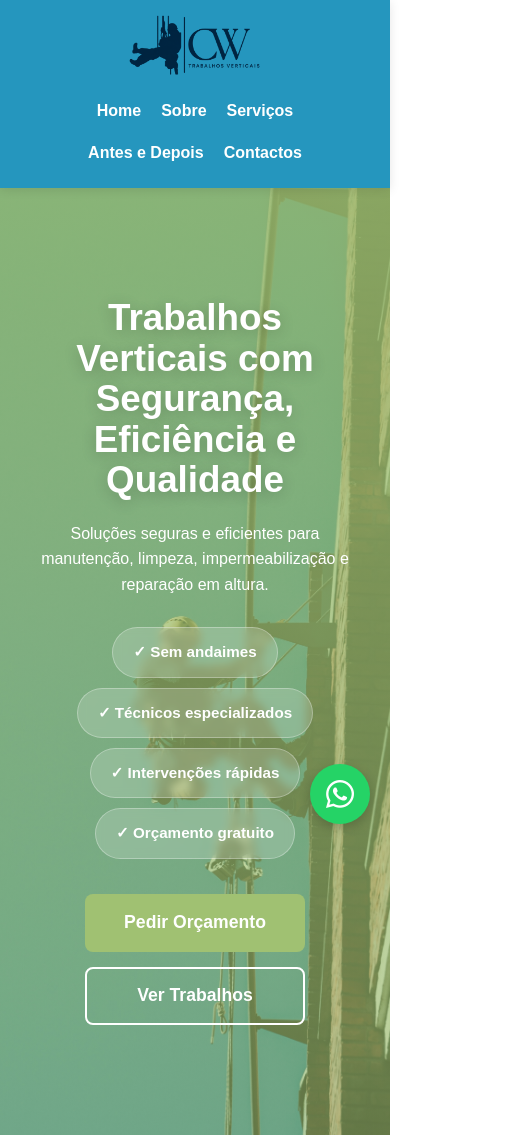
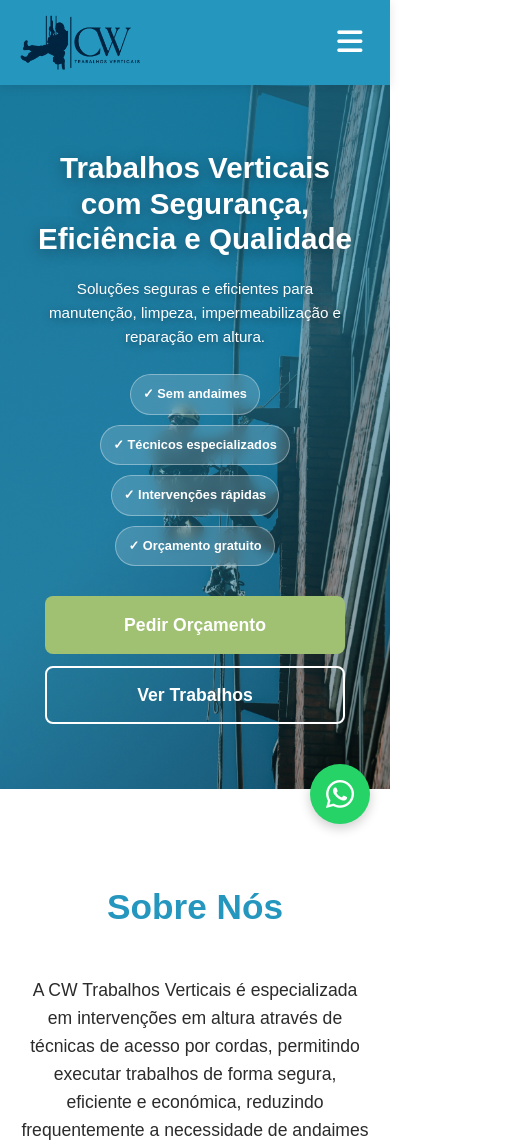
Before and after one commit to OyabunOG/CW, a plain HTML site: page index.html in a window 390 px wide. Shown: the top 1140 px of the page, 520 px wide, since content can reach past the window. Drawn offline with Linux system fonts and the light colour scheme.

Commit message:
Add files via upload

```diff
--- a/index.html
+++ b/index.html
@@ -20,34 +20,39 @@
 
 <body>
 
+
 <header>
     <div class="container">
 
         <div class="logo">
-                <a href="#"><img src="images/logocw.png" alt="CW Trabalhos Verticais"></a>
-
-                <!--<div class="logo-text">
-                    <h1>CW</h1>
-                    <span>Trabalhos Verticais</span>
-                </div>-->
+            <a href="#">
+                <img src="images/logocw.png" alt="CW Trabalhos Verticais">
+            </a>
         </div>
 
-            <nav>
+        <button class="menu-toggle"
+                type="button"
+                aria-label="Abrir menu"
+                aria-expanded="false"
+                aria-controls="main-nav">
+            <i class="fa-solid fa-bars"></i>
+        </button>
+
+        <nav id="main-nav">
             <a href="#">Home</a>
             <a href="#sobre">Sobre</a>
             <a href="#servicos">Serviços</a>
-                <!-- <a href="#projetos">Projetos</a> -->
             <a href="#antes-depois">Antes e Depois</a>
-                <!-- <a href="#certificacoes">Certificações</a> -->
             <a href="#contactos">Contactos</a>
         </nav>
 
     </div>
 </header>
 
+
 <section class="hero">
 
-		<div class="container">
+    <div class="container hero-content">
 
         <h2>Trabalhos Verticais com Segurança, Eficiência e Qualidade</h2>
 
@@ -76,6 +81,7 @@
     </div>
 
 </section>
+
 
     <section id="sobre" class="section">
 
@@ -521,7 +527,7 @@
 
 			<span>Siga-nos no Instagram</span>
 
-			<a href="https://www.instagram.com/clea.nwave/" target="_blank" aria-label="Instagram">
+			<a href="https://www.instagram.com/_cw.tec/" target="_blank" aria-label="Instagram">
 				<i class="fa-brands fa-instagram"></i>
 			</a>
 
@@ -544,6 +550,69 @@
 
 	</a>
 
+
+<!--*** MENU HAMBURGUER *** -->
+
+<script>
+const menuToggle = document.querySelector('.menu-toggle');
+const mainNav = document.querySelector('#main-nav');
+const menuIcon = menuToggle.querySelector('i');
+
+// Abrir e fechar o menu
+function toggleMenu(forceClose = false) {
+    const isOpen = mainNav.classList.contains('active');
+
+    if (forceClose || isOpen) {
+        mainNav.classList.remove('active');
+        menuToggle.setAttribute('aria-expanded', 'false');
+        menuToggle.setAttribute('aria-label', 'Abrir menu');
+
+        menuIcon.classList.remove('fa-xmark');
+        menuIcon.classList.add('fa-bars');
+    } else {
+        mainNav.classList.add('active');
+        menuToggle.setAttribute('aria-expanded', 'true');
+        menuToggle.setAttribute('aria-label', 'Fechar menu');
+
+        menuIcon.classList.remove('fa-bars');
+        menuIcon.classList.add('fa-xmark');
+    }
+}
+
+// Clique no botão hamburger
+menuToggle.addEventListener('click', () => {
+    toggleMenu();
+});
+
+// Fechar ao clicar numa ligação
+mainNav.querySelectorAll('a').forEach(link => {
+    link.addEventListener('click', () => {
+        toggleMenu(true);
+    });
+});
+
+// Fechar ao clicar fora do menu
+document.addEventListener('click', (event) => {
+    const clickedInsideMenu = mainNav.contains(event.target);
+    const clickedButton = menuToggle.contains(event.target);
+
+    if (!clickedInsideMenu && !clickedButton) {
+        toggleMenu(true);
+    }
+});
+
+// Fechar com a tecla Escape
+document.addEventListener('keydown', (event) => {
+    if (event.key === 'Escape') {
+        toggleMenu(true);
+    }
+});
+</script>
+</body>
+</html>
+
+
+
 </body>
 
 </html>
--- a/style.css
+++ b/style.css
@@ -108,14 +108,33 @@ nav a:hover{
     color:var(--secondary);
 }
 
+
+/* Botão do menu mobile */
+
+.menu-toggle {
+    display: none;
+    background: none;
+    border: none;
+    color: white;
+    font-size: 1.8rem;
+    cursor: pointer;
+    padding: 8px;
+    z-index: 1002;
+    transition: transform 0.3s ease;
+}
+
+.menu-toggle:hover {
+    color: var(--secondary);
+}
+
+
+
 /* HERO */
 
-.hero{
+.hero {
     position: relative;
 
-    /* A TUA IMAGEM AQUI */
     background-image: url("images/banner_tmp_inicial.jpg");
-
     background-size: cover;
     background-position: center;
     background-repeat: no-repeat;
@@ -123,89 +142,181 @@ nav a:hover{
     color: white;
     text-align: center;
 
-    padding: 120px 20px;
+    min-height: 80vh;
+    padding: 100px 20px;
 
-	min-height:80vh;
+    display: flex;
+    align-items: center;
+    justify-content: center;
 
-    display:flex;
-    align-items:center;
+    overflow: hidden;
 }
 
+/* SOBREPOSIÇÃO PARA MELHORAR A LEITURA */
 
-
-/* overlay azul por cima da imagem */
-.hero::before{
+.hero::before {
     content: "";
     position: absolute;
     inset: 0;
 
     background: linear-gradient(
-        rgba(160, 193, 114, 0.85),
-        rgba(160, 193, 114, 0.60)
+        135deg,
+        rgba(31, 125, 160, 0.82),
+        rgba(31, 125, 160, 0.60),
+        rgba(0, 0, 0, 0.35)
     );
 
     z-index: 1;
-
     pointer-events: none;
 }
 
-.hero p{
-    max-width:700px;
-    margin:auto;
-    font-size:1.2rem;
+/* CONTEÚDO */
+
+.hero-content {
+    position: relative;
+    z-index: 2;
+
+    max-width: 1050px;
+    margin: auto;
 }
 
-/* HERO FEATURES */
+/* TÍTULO */
 
-.hero-features{
-    margin-top:30px;
+.hero h2 {
+    font-size: 3.4rem;
+    line-height: 1.12;
+    max-width: 950px;
+    margin: 0 auto 25px;
 
-    display:flex;
-    justify-content:center;
-    gap:25px;
-
-    flex-wrap:wrap;
+    text-shadow: 0 3px 15px rgba(0,0,0,0.35);
 }
 
-.hero-features span{
-    background:rgba(255,255,255,0.18);
+/* DESCRIÇÃO */
 
-    border:1px solid rgba(255,255,255,0.30);
+.hero p {
+    max-width: 700px;
+    margin: auto;
 
-    padding:12px 20px;
+    font-size: 1.2rem;
+    line-height: 1.7;
 
-    border-radius:30px;
-
-    font-size:0.95rem;
-    font-weight:bold;
-
-    backdrop-filter:blur(4px);
+    text-shadow: 0 2px 8px rgba(0,0,0,0.35);
 }
 
-.hero h2{
-    font-size:3.4rem;
-    line-height:1.1;
-    margin-bottom:20px;
+/* PONTOS FORTES */
 
-    text-shadow:0 3px 15px rgba(0,0,0,0.2);
+.hero-features {
+    margin-top: 35px;
+
+    display: flex;
+    justify-content: center;
+    gap: 15px;
+
+    flex-wrap: wrap;
 }
 
-/* HERO BUTTONS */
+.hero-features span {
+    background: rgba(255,255,255,0.16);
+    border: 1px solid rgba(255,255,255,0.35);
 
-.hero-buttons{
-    margin-top:35px;
+    padding: 12px 20px;
+    border-radius: 30px;
 
-    display:flex;
-    justify-content:center;
-    gap:15px;
+    font-size: 0.95rem;
+    font-weight: bold;
 
-    flex-wrap:wrap;
+    backdrop-filter: blur(6px);
+    -webkit-backdrop-filter: blur(6px);
 }
 
-.hero-buttons a{
-    width:220px;
-    text-align:center;
+/* BOTÕES */
+
+.hero-buttons {
+    margin-top: 40px;
+
+    display: flex;
+    justify-content: center;
+    gap: 15px;
+
+    flex-wrap: wrap;
 }
+
+.hero-buttons a {
+    width: 220px;
+    text-align: center;
+    padding: 15px 20px;
+}
+
+
+/* RESPONSIVE - TABLET E MOBILE */
+
+@media (max-width: 768px) {
+
+    .hero {
+        min-height: auto;
+        padding: 85px 20px 75px;
+
+        background-position: center center;
+    }
+
+    .hero h2 {
+        font-size: 2.2rem;
+        line-height: 1.2;
+        margin-bottom: 20px;
+    }
+
+    .hero p {
+        font-size: 1.05rem;
+        line-height: 1.6;
+    }
+
+    .hero-features {
+        margin-top: 25px;
+        gap: 10px;
+    }
+
+    .hero-features span {
+        font-size: 0.85rem;
+        padding: 10px 14px;
+    }
+
+    .hero-buttons {
+        margin-top: 30px;
+        gap: 12px;
+    }
+
+    .hero-buttons a {
+        width: 100%;
+        max-width: 300px;
+        padding: 15px;
+    }
+
+}
+
+
+/* TELEMÓVEIS PEQUENOS */
+
+@media (max-width: 400px) {
+
+    .hero {
+        padding: 65px 15px;
+    }
+
+    .hero h2 {
+        font-size: 1.85rem;
+    }
+
+    .hero p {
+        font-size: 0.95rem;
+    }
+
+    .hero-features span {
+        font-size: 0.8rem;
+        padding: 9px 12px;
+    }
+
+}
+
 
 /* BOTÕES */
 .btn,
@@ -623,76 +734,91 @@ footer p{
 
 /* RESPONSIVO */
 
-@media(max-width:768px){
 
-    header .container{
-        flex-direction:column;
-        gap:15px;
+@media (max-width: 768px) {
+
+    /* CABEÇALHO */
+    header .container {
+        flex-direction: row;
+        justify-content: space-between;
+        align-items: center;
+        gap: 0;
+        position: relative;
     }
 
-    nav{
-        flex-wrap:wrap;
-        justify-content:center;
+    .logo {
+        flex-direction: row;
+        align-items: center;
     }
 
-    nav a{
-        margin:8px 10px;
+    .logo img {
+        height: 55px;
     }
 
-    .logo{
-        flex-direction:column;
-        text-align:center;
+    /* BOTÃO HAMBURGUER */
+    .menu-toggle {
+        display: block;
     }
 
-    .logo img{
-        height:60px;
+    /* MENU */
+    header nav {
+        display: flex;
+        flex-direction: column;
+        align-items: center;
+
+        position: absolute;
+        top: 100%;
+        left: 50%;
+        transform: translateX(-50%);
+
+        width: 100vw;
+        background: var(--primary);
+
+        padding: 10px 0;
+        box-shadow: 0 5px 10px rgba(0,0,0,0.2);
+
+        opacity: 0;
+        visibility: hidden;
+        pointer-events: none;
+
+        transition: opacity 0.25s ease,
+                    visibility 0.25s ease;
     }
 
-    .hero{
-        padding:110px 20px;
+    /* MENU ABERTO */
+    header nav.active {
+        opacity: 1;
+        visibility: visible;
+        pointer-events: auto;
     }
 
-    .hero h2{
-        font-size:2.3rem;
+    header nav a {
+        display: block;
+        width: 100%;
+        text-align: center;
+        margin: 0;
+        padding: 14px 20px;
+        color: white;
     }
 
-    .hero p{
-        font-size:1rem;
+    header nav a:hover {
+        background: var(--primary-dark);
+        color: var(--secondary);
     }
 
-	.hero-features{
-    flex-direction:column;
-    align-items:center;
-    gap:10px;
-	}
-
-	.hero-buttons{
-		flex-direction:column;
-		align-items:center;
-	}
-
-	.btn,
-	.btn-secondary{
-		width:250px;
-	}
-
-    .section{
-        padding:60px 0;
+    /* SECÇÕES */
+    section {
+        padding: 50px 0;
     }
 
-    .section h2{
-        font-size:1.8rem;
+    /* CARTÕES */
+    .cards {
+        grid-template-columns: 1fr;
     }
 
-	.before-after-grid{
-    grid-template-columns:1fr;
-	}
+    /* ANTES E DEPOIS */
+    .before-after {
+        flex-direction: column;
+    }
 
-	.comparison-images{
-		grid-template-columns:1fr;
-	}
-
-	.comparison-image img{
-		height:220px;
-	}
 }
```
Lines whose indentation alone changed are shown as unchanged.
